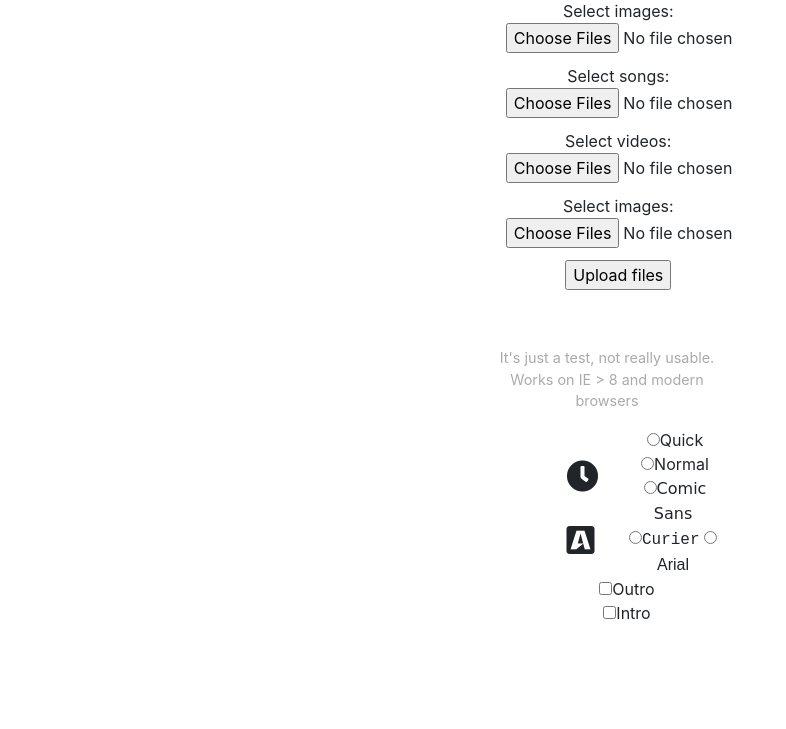
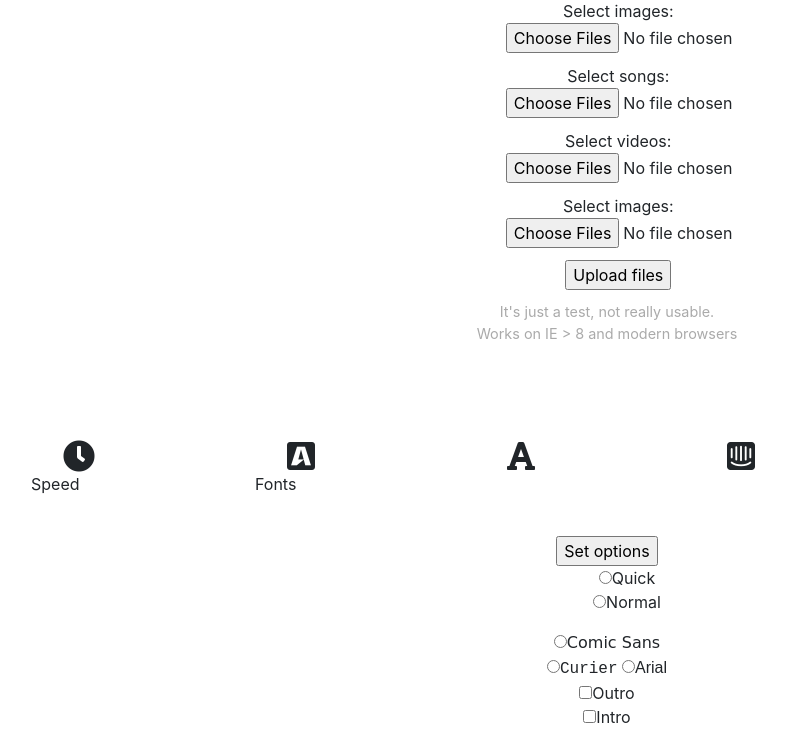
Before and after one commit to fruit098/suflikanti_unit, a Flask app: page / in a window 1280 px wide. Shown: the part 107-836 px from the top of the page, without its empty margins (33-819 px from the left). Before the commit the page ends 726 px from the top, so only its background shows below. Run offline with Flask 2, Linux system fonts and the light colour scheme; some libraries are stand-ins or nearby versions.

Commit message:
submit button added for options

```diff
--- a/static/style.css
+++ b/static/style.css
@@ -22,11 +22,30 @@
     display: inline;
   }
 
+  p{
+    padding: 0!important;
+    margin: 0!important;
+  }
   .box_icon{
     margin-left: 1em;
     margin-right: 1em;
     margin-top: 1em;
-    /* cursor: */
+    cursor: pointer;
+  }
+
+  .icons{
+    display: box;
+    width: 100%;
+    height: 30%;
+  }
+
+  .icon_box{
+    float:left;
+    margin: 5%;
+  }
+
+  .footer{
+    /* display: none; */
   }
 
   i{
--- a/templates/index.html
+++ b/templates/index.html
@@ -37,19 +37,42 @@
                   <input type="submit" value="Upload files" name="submit">
                 </div>
 
+            </form>
+
             <p class="txtcenter">It's just a test, not really usable.<br />Works on IE &gt; 8 and modern browsers</p>
 
-            <ul>
-                <li><i class="box_icon fas fa-clock fa-2x" onclick="show_time"></i></li>
-                <li><i class="box_icon fab fa-buysellads fa-2x"></i></li>
-                <!-- <li><i class="box_icon fas fa-eye fa-2x"></i></li> -->
-            </ul>
+            <div class='icons'>
+                <div class='icon_box'>
+                    <i class="box_icon fas fa-clock fa-2x" onclick="show_time"></i>
+                    <p>Speed</p>
+                </div>
 
-            <div class='footer'>
-                <ul>
+                <div class='icon_box'>
+                    <i class="box_icon fab fa-buysellads fa-2x"></i>
+                    <p>Fonts</p>
+                </div>
+
+                <div class='icon_box'>
+                    <i class="box_icon fas fa-font fa-2x"></i>
+                </div>
+
+                <div class='icon_box'>
+                    <i class="box_icon fab fa-intercom fa-2x"></i>
+                </div>
+                    <!-- <li><i class="box_icon fas fa-eye fa-2x"></i></li> -->
+            </div>
+
+            <form method="post" enctype="multipart/form-data">
+                <div class='submit'>
+                    <input type='submit' value='Set options' name='option_submit'>
+                </div>
+
+                <div class='footer'>
                     <div class='duration'>
-                        <input type='radio' name='speed' value='quick'>Quick<br>
-                        <input type='radio' name='speed' value='normal'>Normal<br>
+                        <ul>
+                            <li><input type='radio' name='speed' value='quick'>Quick<br></li>
+                            <li><input type='radio' name='speed' value='normal'>Normal<br></li>
+                        </ul>
                     </div>
 
                     <div class='fonts'>
@@ -62,10 +85,9 @@
                         <input type='checkbox' name='intro' value='Intro'>Outro<br>
                         <input type='checkbox' name='outro' value='Outro'>Intro<br>
                     </div>
-                </ul>
-            </div>
+                </div>
 
-        </form>
+            </form>
 
         </div>
     </body>
```
